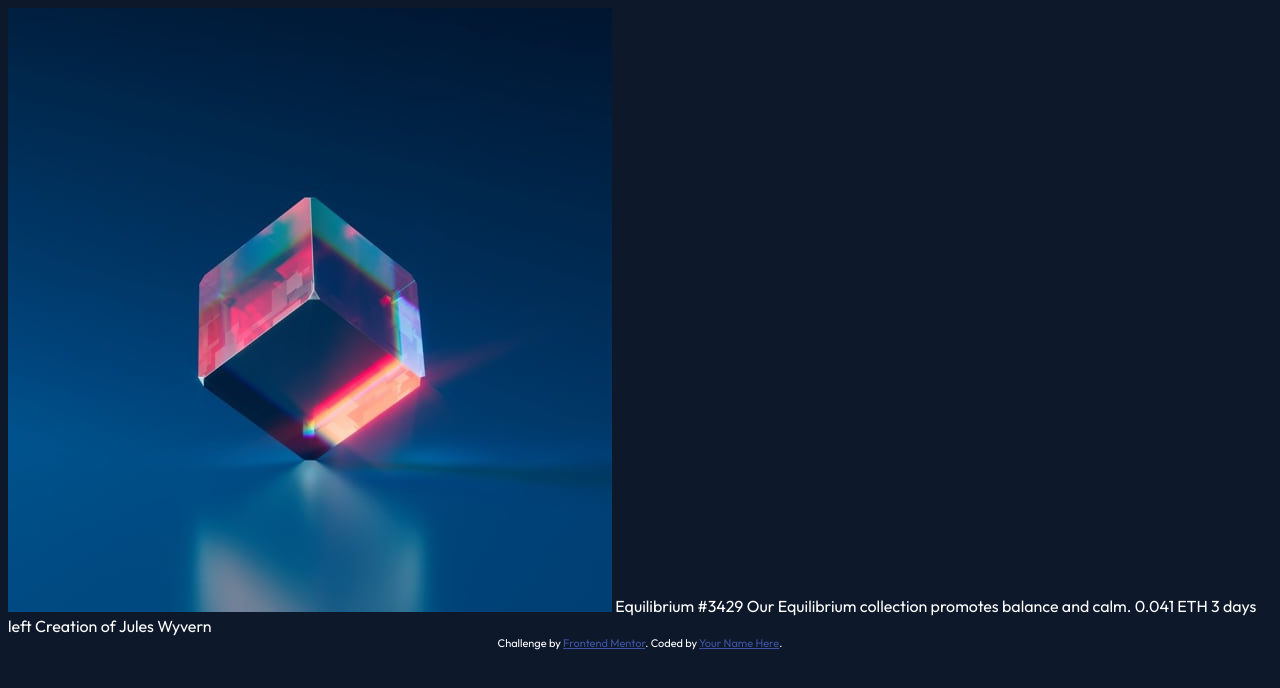
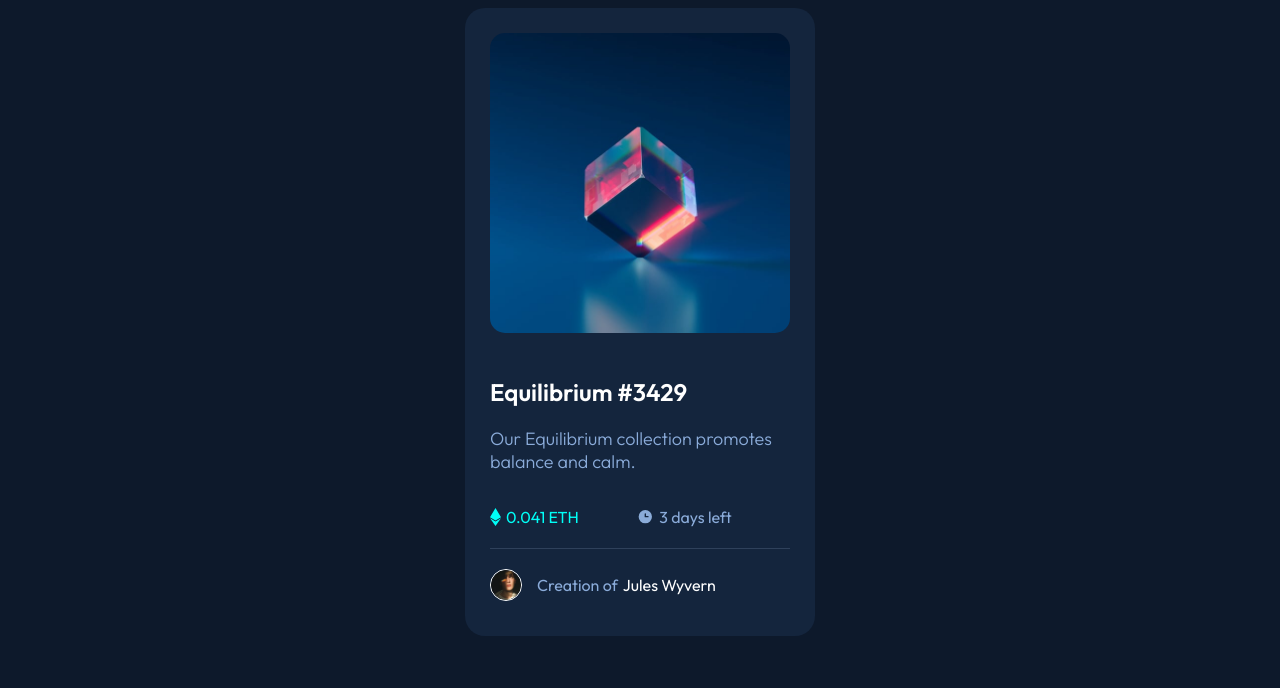
Before and after one commit to wshelt21/NFT_preview_card_component, a plain HTML site: page index.html in a window 1280 px wide. Drawn offline with Linux system fonts and the light colour scheme.

Commit message:
changes made to semantic html structure, addition images and css

```diff
--- a/index.html
+++ b/index.html
@@ -15,21 +15,31 @@
 
     <title>Frontend Mentor | NFT preview card component</title>
 
-    <!-- Feel free to remove these styles or customise in your own stylesheet 👍 -->
   </head>
   <body>
-    <section>
-    <div>
-    <img src="images\image-equilibrium.jpg" alt="" >
-    Equilibrium #3429 Our Equilibrium collection promotes balance and calm.
-    0.041 ETH 3 days left Creation of Jules Wyvern
+    <div class="card-container">
+      <div class="main-img">
+      <img src="images\image-equilibrium.jpg" alt="" >
+      <div class="img-overlay">
+        <img src="images\icon-view.svg" alt="">
+      </div>
+      </div>
+      <a href="#"><h2>Equilibrium #3429</h2></a>
+      <p>Our Equilibrium collection promotes balance and calm.</p>
+      <ul>
+        <li><img src="images\icon-ethereum.svg" alt="">0.041 ETH</li>
+        <li><img src="images\icon-clock.svg" alt=""><span>3 days left</span><li>
+        </ul>
+      <div class="card-footer">
+        <img src="images\image-avatar.png" alt="card author image">
+        <p>Creation of</p> <a href="#"> Jules Wyvern </a>
+      </div>
     </div>
-    <div class="attribution">
+    <!-- <div class="attribution">
       Challenge by
       <a href="https://www.frontendmentor.io?ref=challenge" target="_blank"
         >Frontend Mentor</a
       >. Coded by <a href="#">Your Name Here</a>.
-    </div>
-  </section>
+    </div>-->
   </body>
 </html>
--- a/styles.css
+++ b/styles.css
@@ -24,6 +24,108 @@ body {
   color: hsl(0, 0%, 100%);
 }
 
+.card-container > .main-img img {
+       max-width: 100%;
+       height: auto;
+       border-radius: 15px;
+     }
+
+.main-img {
+  position: relative;
+     }
+
+.card-container > p {
+  font-size: 18px;
+  color: hsl(215, 51%, 70%);
+  font-weight: 300;
+}
+
+.card-container {
+  margin: 0 auto;
+  width: 300px;
+  padding: 25px;
+  background-color: hsl(216, 50%, 16%);
+  border-radius: 20px;
+}
+
+.img-overlay {
+  position: absolute;
+  top: 0;
+  width: 100%;
+  height: calc(100% - 4px);
+  background-color: hsl(178, 100%, 50%, 50%);
+  border-radius: 15px;
+  z-index: 1;
+  opacity: 0;
+  transition: opacity 0.3s ease-in-out;
+}
+
+.img-overlay img {
+  position: absolute;
+  top: 50%;
+  left: 50%;
+  transform: translate(-50%, -50%);
+}
+
+.img-overlay:hover {
+  opacity: 1;
+  cursor: pointer;
+}
+
+.card-container > ul {
+  display: flex;
+  justify-content: space-between;
+  list-style-type: none;
+  padding: 1rem 0 5px 0;
+}
+
+.card-container > ul li:first-child {
+  color: hsl(178, 100%, 50%);
+}
+
+.card-container > ul li{
+  display: flex;
+  align-items: center;
+}
+
+.card-container > ul img {
+  padding-right: 5px;
+}
+
+.card-container > ul span {
+  color: hsl(215, 51%, 70%);
+}
+
+.card-footer {
+  display: flex;
+  align-items: center;
+  border-top: solid 1px hsl(215, 32%, 27%);
+  padding-top: 10px;
+}
+
+.card-footer > img {
+  max-width: 10%;
+  height: 10%;
+  border: solid 1px white;
+  border-radius: 50px;
+  margin-right: 5%;
+}
+
+.card-footer > p {
+  color: hsl(215, 51%, 70%);
+}
+
+ a {
+  color: hsl(0, 0%, 100%);
+  text-decoration: none;
+  margin-left: 5px;
+}
+
+ a:hover{
+  color: hsl(178, 100%, 50%);
+}
+
+
 .attribution {
   font-size: 11px;
   text-align: center;
@@ -31,7 +133,3 @@ body {
 .attribution a {
   color: hsl(228, 45%, 44%);
 }
-
-p {
-  font-size: 18px
-}
```
